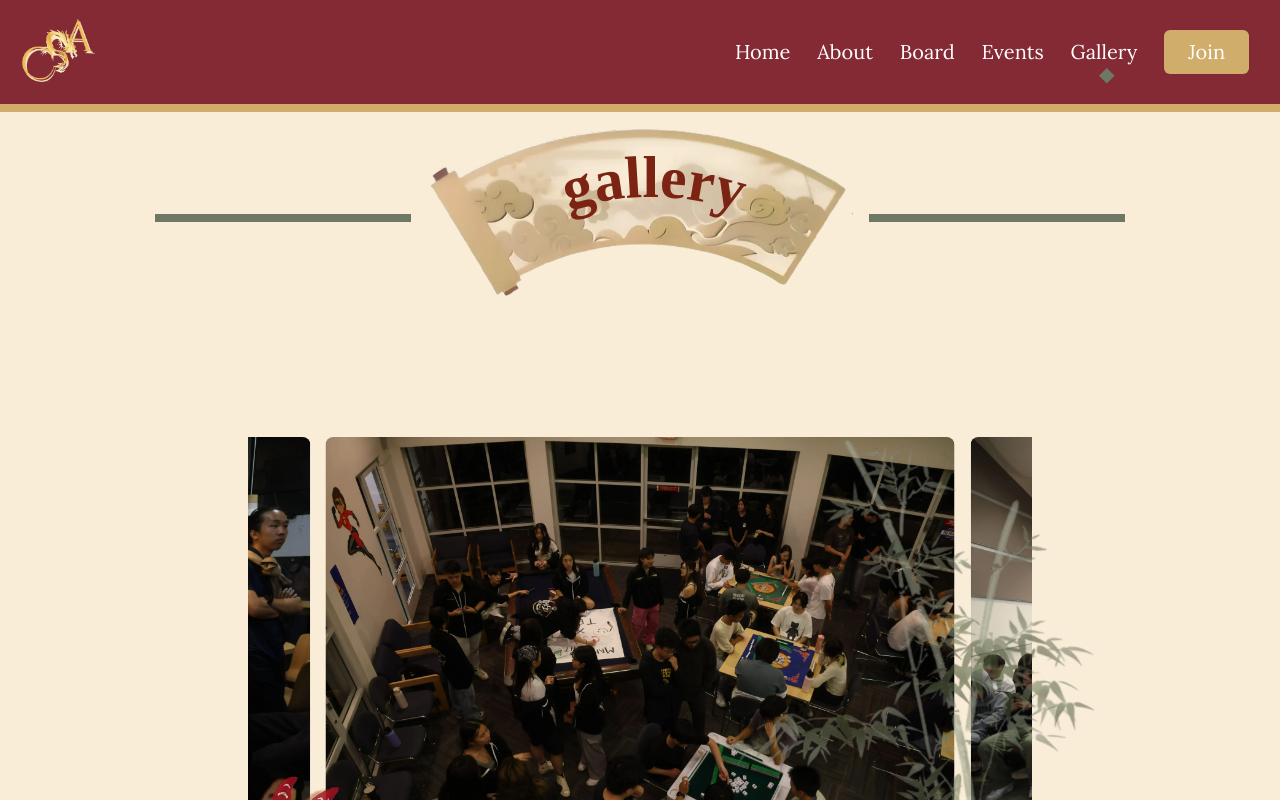
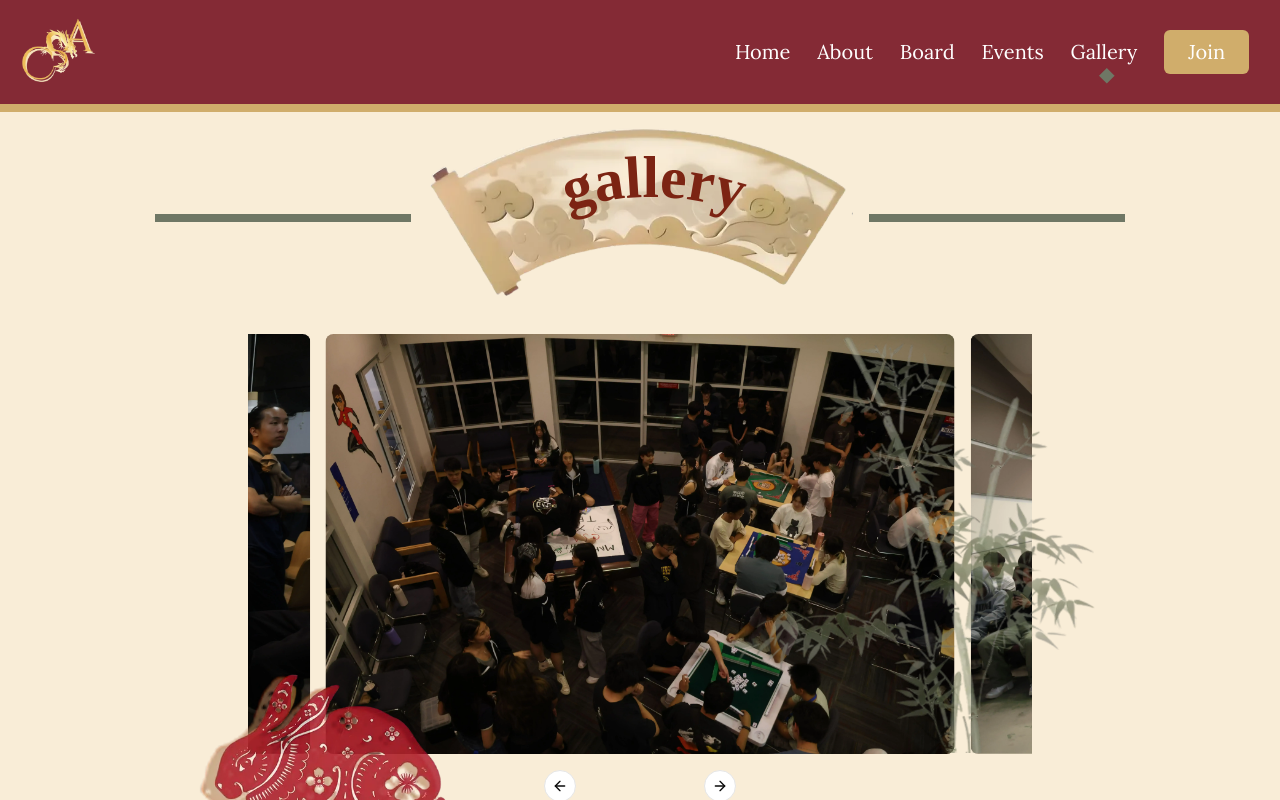
Before and after one commit to acm-ucr/csa-website, a Next.js app: page /gallery in a window 1280 px wide. Shown: the top 800 px of the page. Built offline with nearby package versions, Linux system fonts and the light colour scheme.

Commit message:
change margin value

```diff
--- a/src/app/events/page.tsx
+++ b/src/app/events/page.tsx
@@ -13,7 +13,7 @@ const Page = () => {
         month={"Mar"}
         day={5}
         time={"8:00 PM"}
-        index={2}
+        index={0}
       />
       <Title>calendar</Title>
     </div>
--- a/src/components/gallery/CarouselGallery.tsx
+++ b/src/components/gallery/CarouselGallery.tsx
@@ -6,7 +6,7 @@ import bamboo from "@/public/gallery/Bamboo.webp";
 
 const CarouselGallery = () => {
   return (
-    <div className="relative my-[10%] flex flex-row">
+    <div className="relative mb-[5%] mt-[2%] flex flex-row">
       <Image
         src={rabbit}
         alt="rabbit"
--- a/src/components/home/Landing.tsx
+++ b/src/components/home/Landing.tsx
@@ -26,13 +26,13 @@ const SlideInFromLeft = {
 
 const Landing = () => {
   return (
-    <div className="pt-[12.2vh] md:pt-[14.4vh]">
+    <div>
       <Image
         src={TopCloud}
         alt="TopCloud"
         className="absolute left-0 top-[12.5vh] md:top-[14.5vh] md:w-7/12"
       />
-      <div className="relative mr-[8vw] border-r-8 border-csa-red-100 pr-6 text-right">
+      <div className="relative z-50 mr-[8vw] border-r-8 border-csa-red-100 pr-6 text-right">
         <div className="mb-8 flex flex-col border-csa-red-100 text-5xl font-semibold text-csa-red-100">
           <motion.p
             variants={SlideInFromRight}
```
